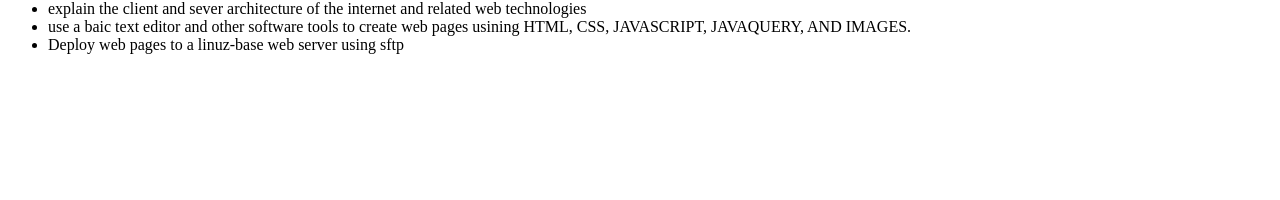
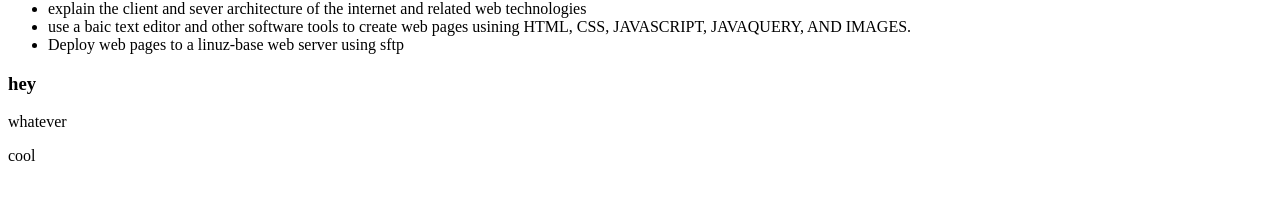
Before and after one commit to dbolo/Lab2-Dartor-Bolo, a plain HTML site: page index.html in a window 1280 px wide. Shown: the part 530-730 px from the top of the page. Drawn offline with Linux system fonts and the light colour scheme.

Commit message:
new h3 and footer

```diff
--- a/index.html
+++ b/index.html
@@ -22,5 +22,10 @@
 		<li> use a baic text editor and other software tools to create web pages usining HTML, CSS, JAVASCRIPT, JAVAQUERY, AND IMAGES.</li>
 		<li> Deploy web pages to a linuz-base web server using sftp</li>
 	</ul>
+	<h3> hey </h3>
+		<p> whatever </p>
+	<footer>
+		<p>cool</p>
+	</footer>
 </body>
 </html>
```
